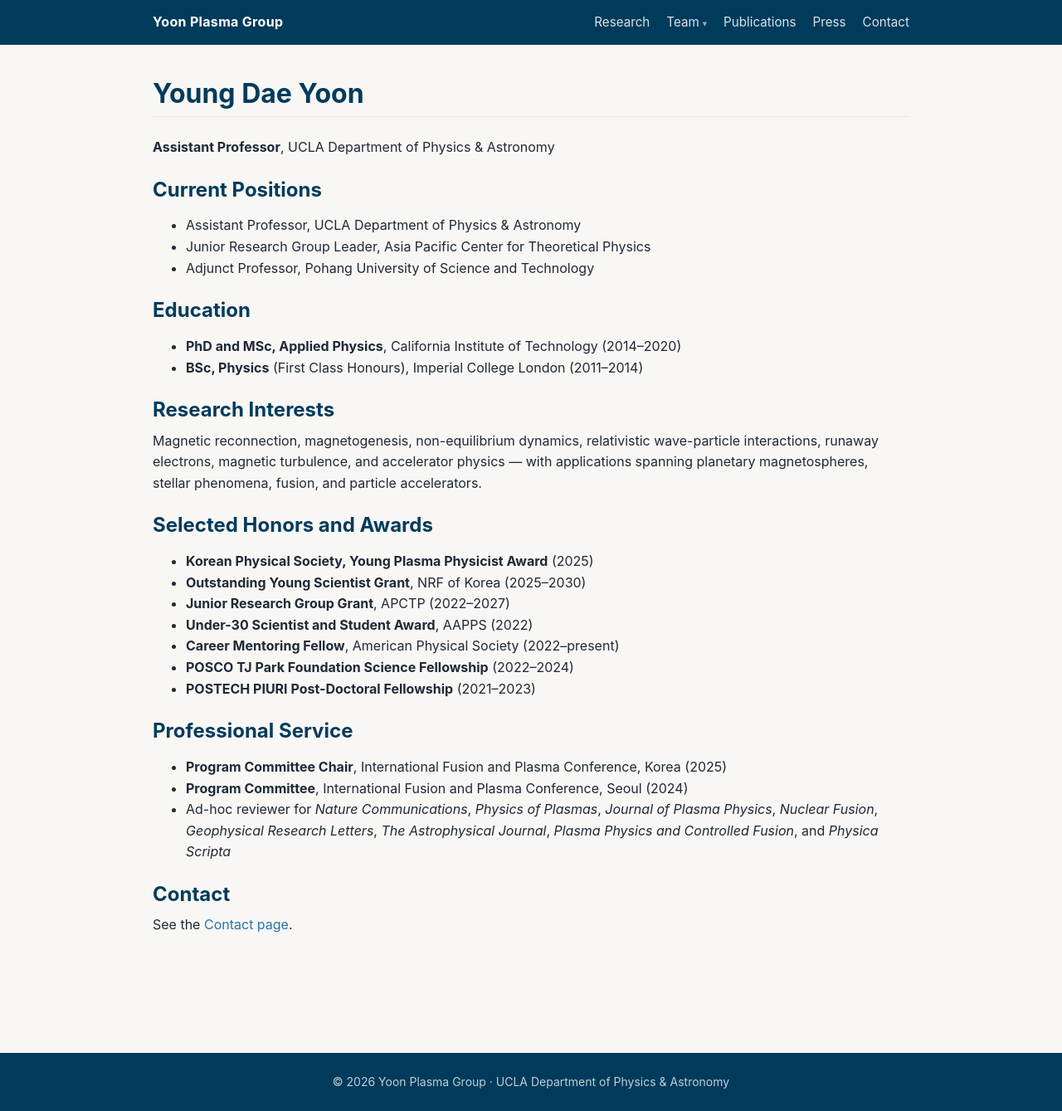
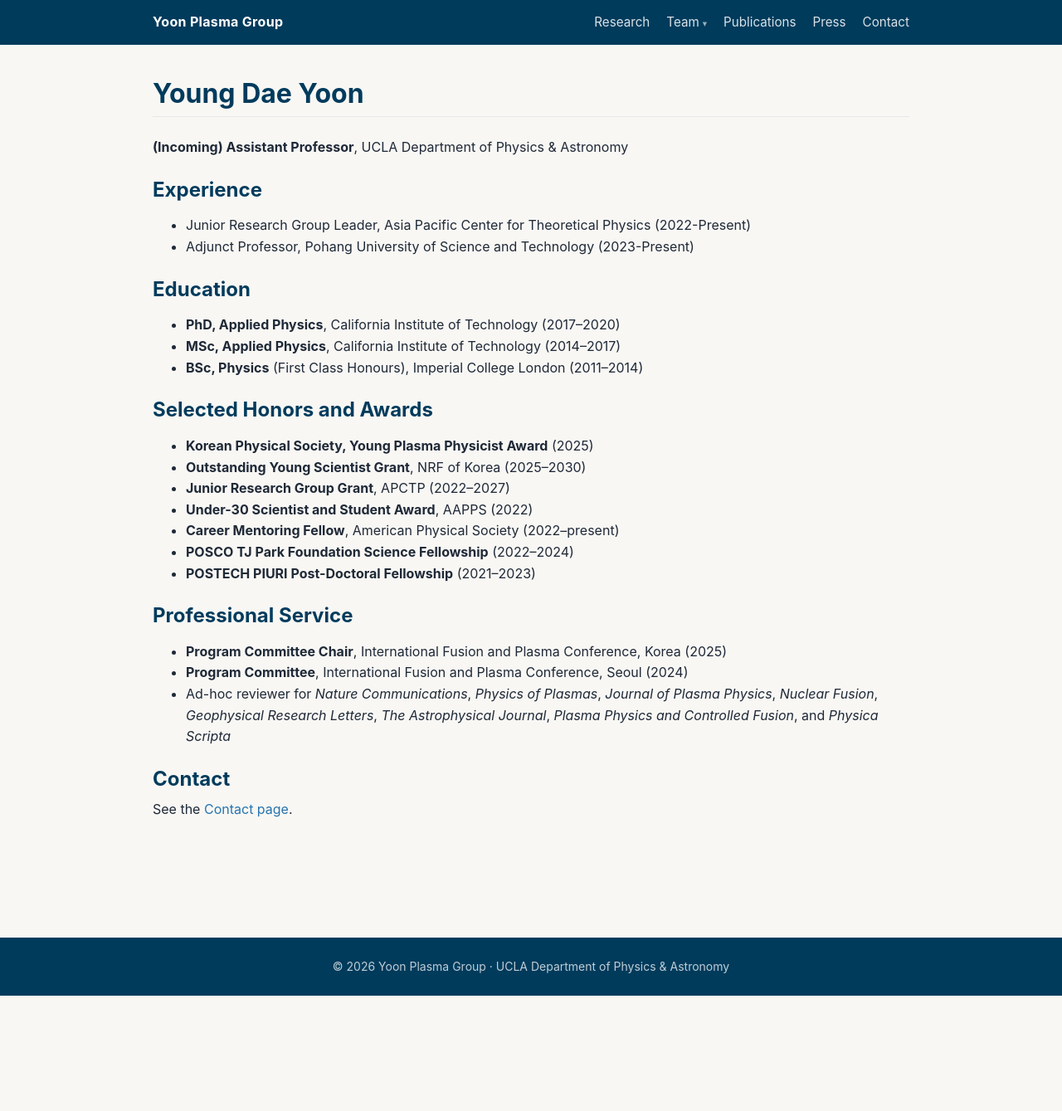
Before and after one commit to ydyoon93/yoonplasmagroup, a Jekyll site: the page built from team/pi.md, in a window 1280 px wide. Shown: the whole page at 83% size. Built offline with Jekyll 4.4.1, drawn with Linux system fonts in a browser that asks for light colours; after the commit the page ends 1200 px from its top, so only the background shows below that.

Commit message:
feat: site content updates
- research.md: replaced placeholder with 'To be updated. For details,
  see publications page.' (real research writeups deferred).
- team/pi.md: refined PI bio. Marked '(Incoming) Assistant
  Professor', restructured 'Current Positions' into a tighter
  'Experience' section with date ranges, split Caltech PhD/MSc into
  separate entries with corrected dates, removed standalone Research
  Interests section.
- Added two 2026 'under review' publications: Kang et al. (firewall
  effect) and Laishram et al. (kineclinic magnetogenesis), both
  linking to their arXiv DOIs.

```diff
--- a/team/pi.md
+++ b/team/pi.md
@@ -3,25 +3,18 @@ title: Young Dae Yoon
 permalink: /team/pi/
 ---
 
-**Assistant Professor**, UCLA Department of Physics &amp; Astronomy
+**(Incoming) Assistant Professor**, UCLA Department of Physics &amp; Astronomy
 
-## Current Positions
+## Experience
 
-- Assistant Professor, UCLA Department of Physics &amp; Astronomy
-- Junior Research Group Leader, Asia Pacific Center for Theoretical Physics
-- Adjunct Professor, Pohang University of Science and Technology
+- Junior Research Group Leader, Asia Pacific Center for Theoretical Physics (2022-Present)
+- Adjunct Professor, Pohang University of Science and Technology (2023-Present)
 
 ## Education
 
-- **PhD and MSc, Applied Physics**, California Institute of Technology (2014–2020)
+- **PhD, Applied Physics**, California Institute of Technology (2017–2020)
+- **MSc, Applied Physics**, California Institute of Technology (2014–2017)
 - **BSc, Physics** (First Class Honours), Imperial College London (2011–2014)
-
-## Research Interests
-
-Magnetic reconnection, magnetogenesis, non-equilibrium dynamics, relativistic
-wave-particle interactions, runaway electrons, magnetic turbulence, and
-accelerator physics — with applications spanning planetary magnetospheres,
-stellar phenomena, fusion, and particle accelerators.
 
 ## Selected Honors and Awards
 
```
Also changed, not shown: _publications/2026-kang.md (added, +8 -0 lines), _publications/2026-laishram.md (added, +8 -0 lines), research.md (+1 -8 lines).
